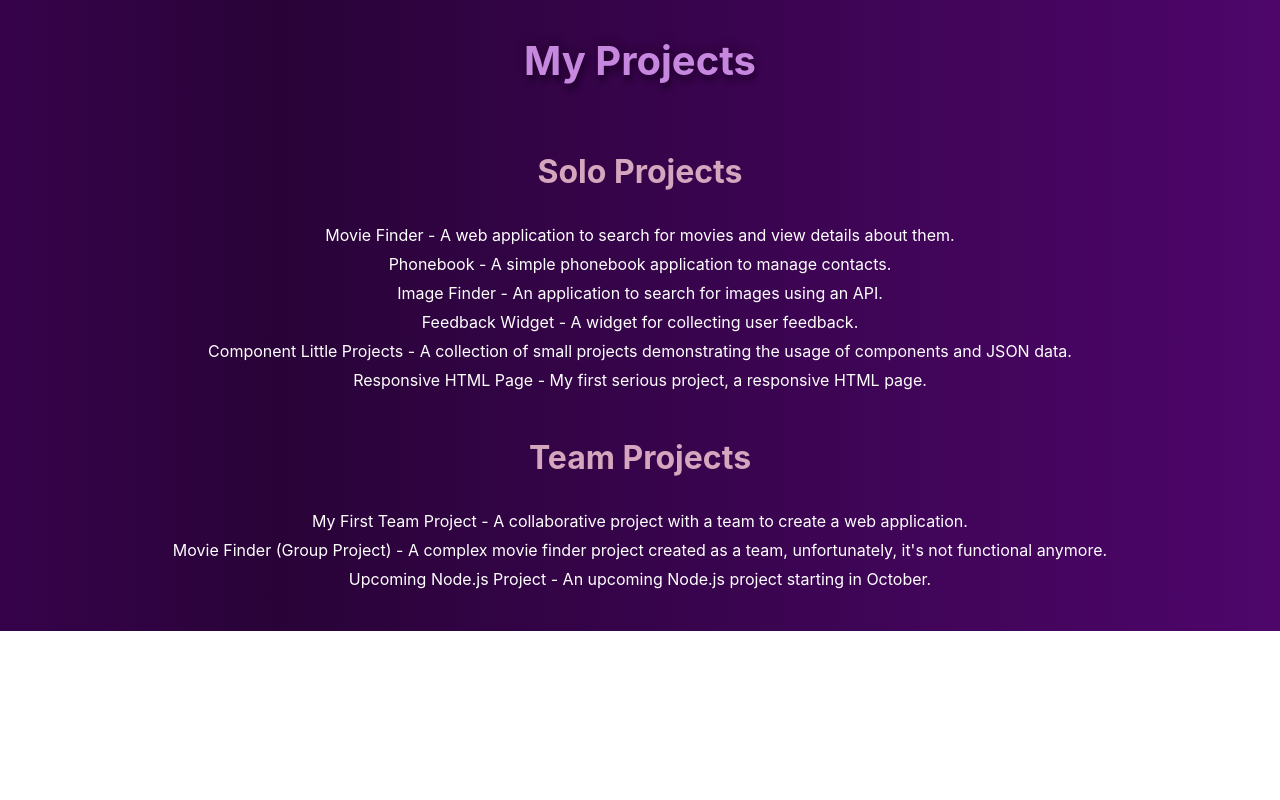
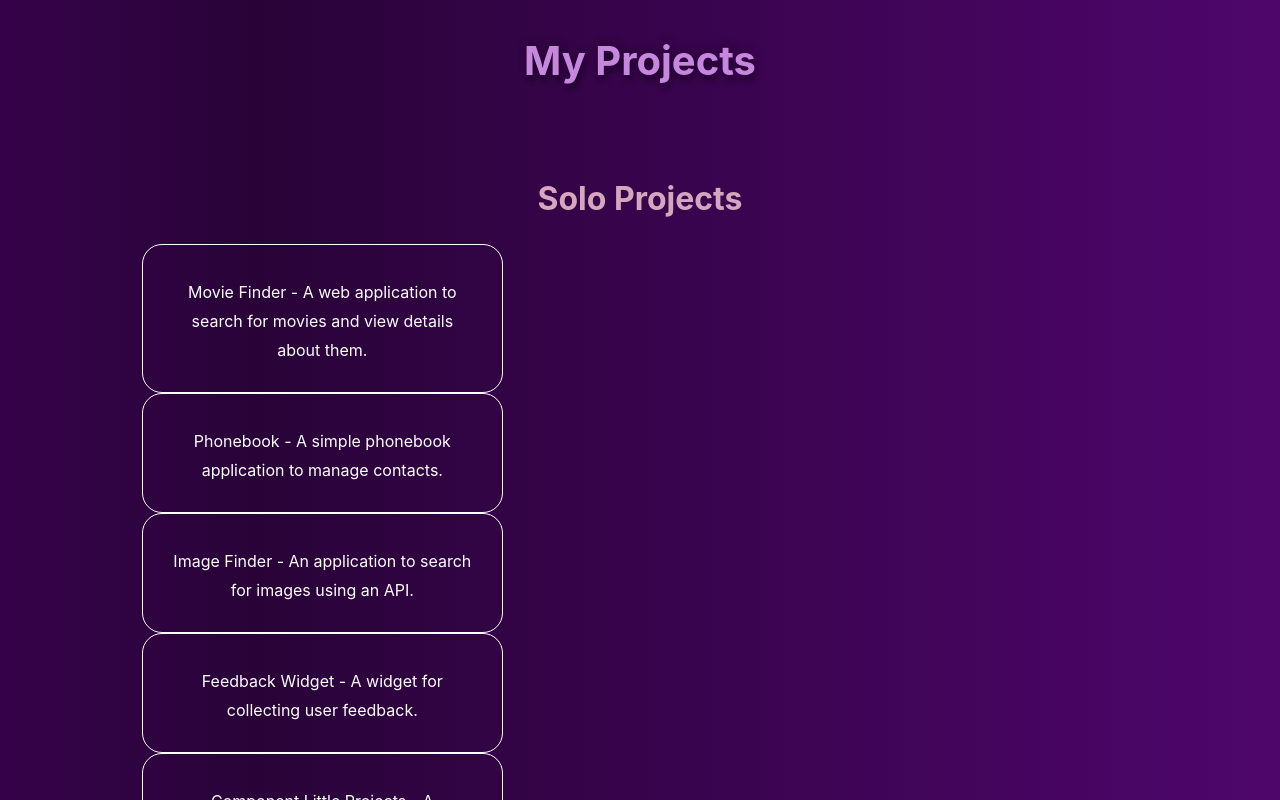
Before and after one commit to JakubPiksa/Portfolio-Jakub-Piksa, a React (Create React App) app: page /portfolio-jakub-piksa/portfolio in a window 1280 px wide. Shown: the part 420-1220 px from the top of the page. Before the commit the page ends 1051 px from the top, so only its background shows below. Built offline with nearby package versions, Linux system fonts and the light colour scheme.

Commit message:
Update portfolio.module.css
trying to make projects look beautiful

```diff
--- a/src/components/Portfolio/portfolio.module.css
+++ b/src/components/Portfolio/portfolio.module.css
@@ -23,16 +23,19 @@ body {
 }
 
 .portfolioList {
-  list-style: none;
-  text-align: center;
+
+  display: grid;
 }
 
 .portfolioListEl {
   text-decoration: none;
   color: var(--text-color);
-  padding: 0rem 1rem;
   font-size: 1.5rem;
   text-align: center;
+  border: 1px solid white;
+  border-radius: 20px;
+  padding: 30px;
+  max-width: 30%;
 }
 
 .portfolioListEl a {
```
